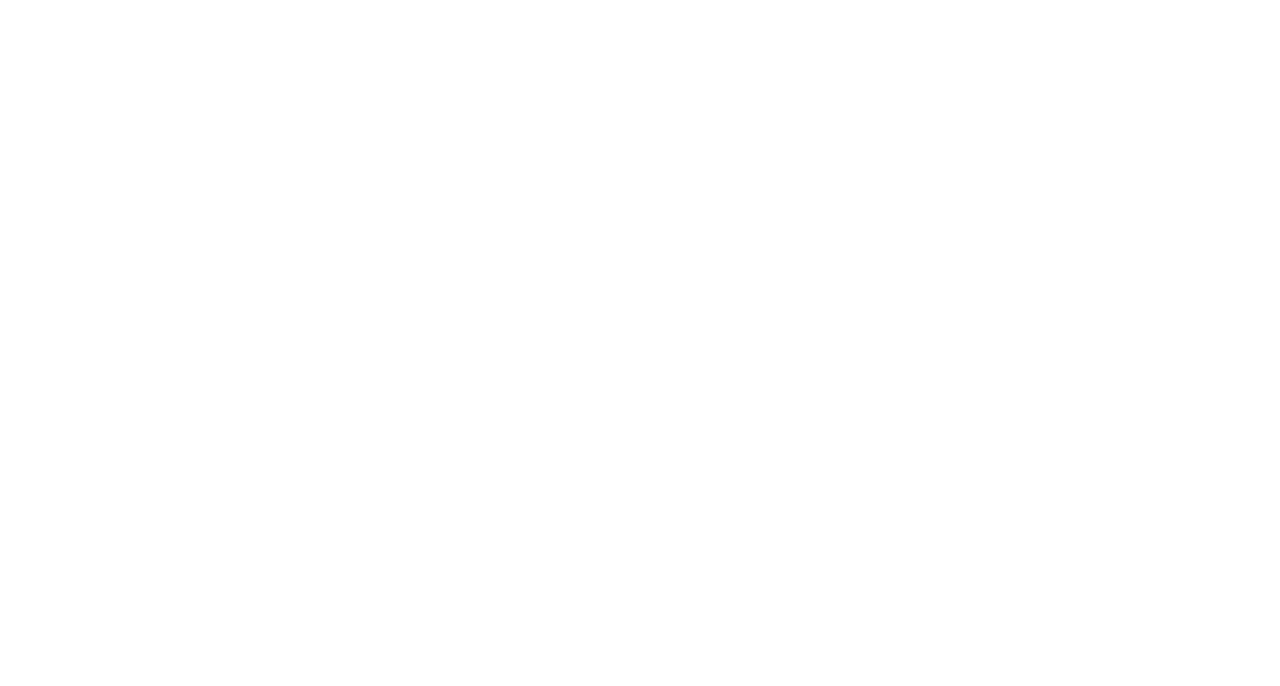
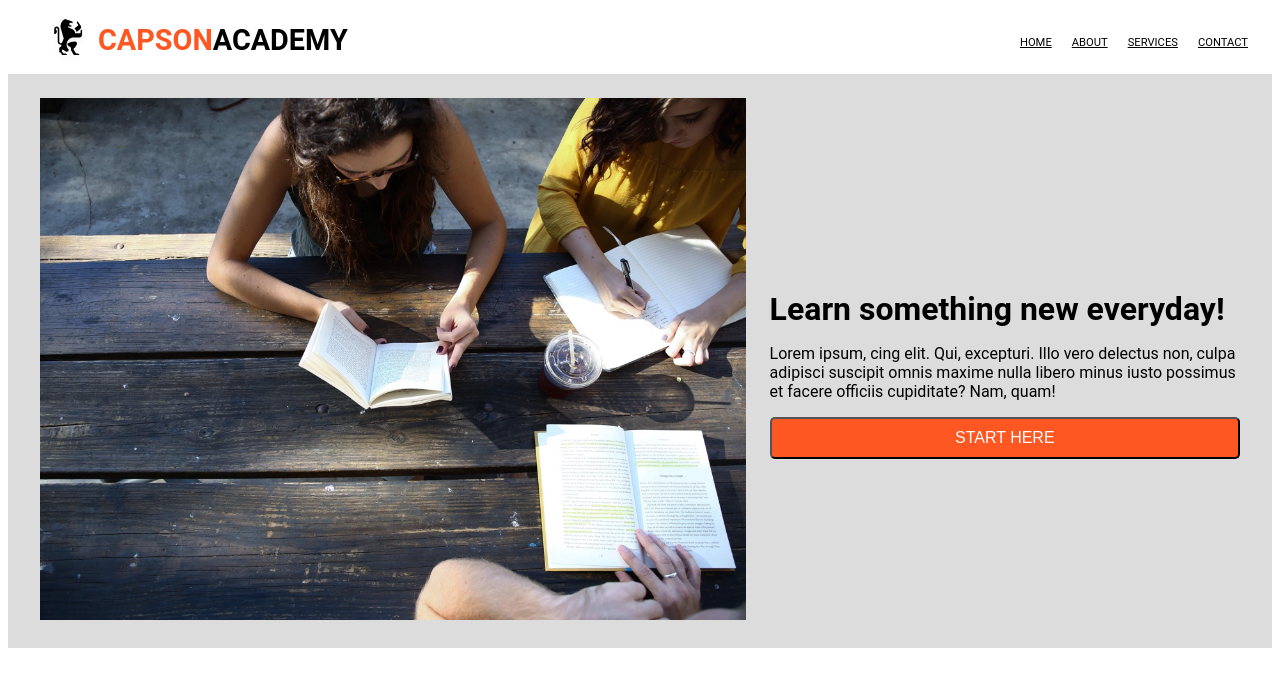
Before and after one commit to kromzatura/capstone_project, a plain HTML site: page index.html in a window 1280 px wide. Drawn offline with Linux system fonts and the light colour scheme.

Commit message:
created header and hero sections

```diff
--- a/index.html
+++ b/index.html
@@ -1,14 +1,43 @@
 <!DOCTYPE html>
-<html>
-    <head>
-        <meta charset="utf-8">
-        <meta http-equiv="X-UA-Compatible" content="IE=edge">
-        <title>School Capstone</title>
-        <meta name="description" content="">
-        <meta name="viewport" content="width=device-width, initial-scale=1">
-        <link rel="stylesheet" href="./resources/css/style.css">
-    </head>
-    <body>
-
-    </body>
+<html lang="en">
+<head>
+    <meta charset="UTF-8">
+    <meta name="viewport" content="width=device-width, initial-scale=1.0">
+    <title>Document</title>
+    <link rel="stylesheet" href="./resources/css/style.css">
+</head>
+<body>
+    <header>
+        <div class="container">
+            <div class="logo">
+                <a href="#">
+                    <img src="./resources/images/ic-logo.svg" alt="Logo" class="logo-img">
+                    <span class="bold-text">CAPSON</span>academy
+                </a>
+            </div>
+            <nav class="nav-menu">
+                <ul>
+                    <li><a href="#home">Home</a></li>
+                    <li><a href="#about">About</a></li>
+                    <li><a href="#services">Services</a></li>
+                    <li><a href="#contact">Contact</a></li>
+                </ul>
+            </nav>
+        </div>
+    </header>
+    <!--about section-->
+    <section id="about" class="about">
+        <div class="hero-container">
+            <div class="content">
+                <div class="image-col">
+                    <img src="./resources/images/banner.jpg" alt="About" class="about-img">
+                </div>
+                <div class="text-col">
+                    <h2 class="section-title">Learn something new everyday!</h2>
+                    <p class="section-subtitle">Lorem ipsum, cing elit. Qui, excepturi. Illo vero delectus non, culpa adipisci suscipit omnis maxime nulla libero minus iusto possimus et facere officiis cupiditate? Nam, quam!</p>
+                    <button class="cta">Start Here</button>
+                </div>
+            </div>
+        </div>
+                </body>
 </html>
--- /dev/null
+++ b/resources/css/reset.css
@@ -0,0 +1,109 @@
+/* Reset margin, padding, and box-sizing for all elements */
+*,
+*::before,
+*::after {
+    margin: 0;
+    padding: 0;
+    box-sizing: border-box;
+}
+
+/* Remove default list styles */
+ul, ol {
+    list-style: none;
+}
+
+/* Remove default link styles */
+a {
+    text-decoration: none;
+    color: inherit; /* Inherit the color from the parent element */
+}
+
+/* Remove default image border and make images responsive */
+img {
+    max-width: 100%;
+    height: auto;
+    display: block;
+    border: none;
+}
+
+/* Set a more readable font for all text */
+body {
+    line-height: 1.6;
+    font-family: -apple-system, BlinkMacSystemFont, "Segoe UI", Roboto, "Helvetica Neue", Arial, sans-serif;
+    color: #333; /* A neutral dark color for text */
+    background-color: #fff; /* Default background color */
+}
+
+/* Reset form elements */
+input, button, textarea, select {
+    font-family: inherit;
+    font-size: inherit;
+    color: inherit;
+    background: none;
+    border: none;
+    outline: none;
+    box-shadow: none;
+}
+
+button {
+    cursor: pointer; /* Show pointer cursor on buttons */
+}
+
+/* Remove default table styles */
+table {
+    width: 100%;
+    border-collapse: collapse;
+    border-spacing: 0;
+}
+
+/* Remove default styles for blockquote and figure */
+blockquote, figure {
+    margin: 0;
+    padding: 0;
+}
+
+/* Reset default heading styles */
+h1, h2, h3, h4, h5, h6 {
+    font-size: inherit;
+    font-weight: inherit;
+}
+
+/* Remove default fieldset, legend, and iframe styles */
+fieldset, legend, iframe {
+    border: 0;
+}
+
+/* Remove default vertical scrollbar in textarea */
+textarea {
+    resize: vertical; /* Allow only vertical resizing */
+}
+
+/* Set default styles for hidden elements */
+[hidden] {
+    display: none;
+}
+
+/* Remove default styles for address, footer, and header elements */
+address, footer, header {
+    font-style: normal;
+}
+
+/* Remove default styling for hr elements */
+hr {
+    border: none;
+    border-top: 1px solid #e0e0e0; /* Light gray color for a subtle line */
+    margin: 1em 0;
+}
+
+/* Apply a consistent box-sizing for all form elements */
+input[type="checkbox"], input[type="radio"], select {
+    box-sizing: border-box;
+}
+
+/* Remove default button and input styles */
+button, input[type="button"], input[type="submit"], input[type="reset"] {
+    appearance: none;
+    background-color: transparent;
+    border: none;
+    padding: 0;
+}
--- a/resources/css/style.css
+++ b/resources/css/style.css
@@ -0,0 +1,185 @@
+html {
+    font-size: 16px;
+    font-family: 'Roboto', sans-serif;
+}
+
+h2 {
+    font-size: 2rem;
+    margin-bottom: 16px;
+}
+
+p {
+    font-size: 1em;
+    margin-bottom: 16px;
+}
+/* Header Styles */
+header {
+    background-color: white;
+    height: 64px; /* Set the fixed height of the header */
+    width: 100%;
+    position: fixed;
+    z-index: 1000;
+}
+
+.container {
+    display: flex;
+    justify-content: space-between;
+    align-items: center;
+    padding: 0 20px; /* Adjust horizontal padding as needed */
+    max-width: 1200px;
+    margin: auto;
+    height: 100%; /* Ensures the container uses the full height of the header */
+}
+
+.logo {
+    display: flex;
+    align-items: center;
+}
+
+.logo a {
+    display: flex;
+    align-items: center;
+    color: black;
+    font-size: 1.8em;
+    font-weight: bold;
+    text-decoration: none;
+    text-transform: uppercase; /* Make text uppercase */
+}
+
+.logo-img {
+    width: 40px; /* Adjust the size as needed */
+    height: auto;
+    margin-right: 10px;
+}
+
+span.bold-text {
+    font-weight: bold;
+    color: #ff5722;
+}
+
+.nav-menu ul {
+    display: flex;
+    gap: 20px;
+}
+
+.nav-menu ul li {
+    list-style: none;
+}
+
+.nav-menu a {
+    color: black;
+    font-size: 0.7rem;
+    transition: color 0.3s ease;
+    text-transform: uppercase; /* Make text uppercase */
+}
+
+.nav-menu a:hover {
+    color: #f0f0f0;
+}
+
+.cta {
+    background-color: #ff5722;
+    color: #fff;
+    font-size: medium;
+    padding: 10px 20px;
+    border-radius: 5px;
+    transition: background-color 0.3s ease;
+    text-transform: uppercase; /* Make text uppercase */
+    width: 100%;
+}
+
+.cta:hover {
+    background-color: #e64a19;
+}
+
+
+/* Hero Section Styles */
+.hero-container {
+    position: relative;
+    top: 66px; /* Set the top position of the hero container */
+    display: flex;
+    justify-content: center;
+    align-items: center;
+    width: 100%;
+    height: 100%;
+}
+
+.content {
+    display: flex;
+    justify-content: space-between;
+    align-items: center;
+    padding: 24px 32px;
+    background-color: gainsboro;
+}
+
+.image-col {
+    width: 60%;
+    padding-right: 12px;
+}
+
+.image-col img {
+    width: 100%;
+    height: auto;
+}
+
+.text-col {
+    width: 40%;
+    padding-left: 12px;
+}
+
+
+
+/* Footer Styles */
+footer {
+    background-color: #333;
+    color: #fff;
+    padding: 40px 0 20px;
+}
+
+.footer-section {
+    margin-bottom: 20px;
+}
+
+.footer-section h4 {
+    font-size: 1.2em;
+    margin-bottom: 10px;
+}
+
+.footer-section p {
+    margin: 5px 0;
+}
+
+.footer-section ul {
+    list-style: none;
+    padding: 0;
+}
+
+.footer-section a {
+    color: #fff;
+    text-decoration: none;
+    transition: color 0.3s ease;
+}
+
+.footer-section a:hover {
+    color: #ff5722;
+}
+
+.social-links {
+    display: flex;
+    gap: 10px;
+}
+
+.social-links a img {
+    width: 24px;
+    height: 24px;
+    filter: invert(100%);
+}
+
+.footer-bottom {
+    text-align: center;
+    margin-top: 20px;
+    border-top: 1px solid #444;
+    padding-top: 10px;
+    font-size: 0.9em;
+    color: #bbb;
+}
```
Also changed, not shown: 2 other files.
